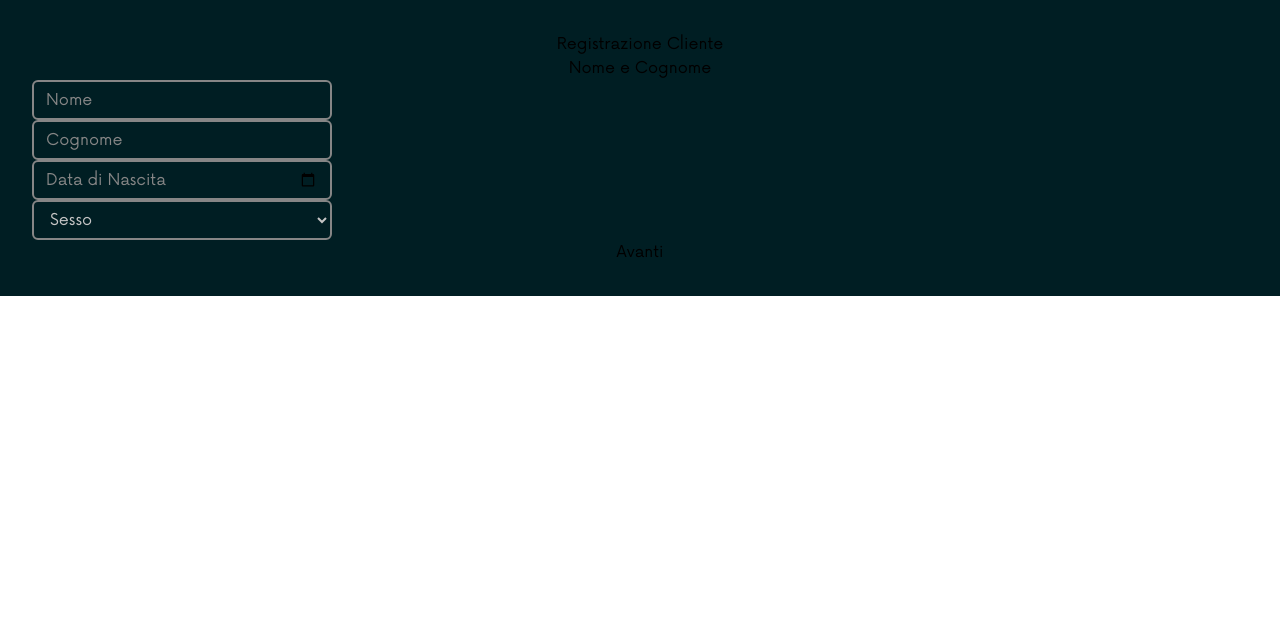
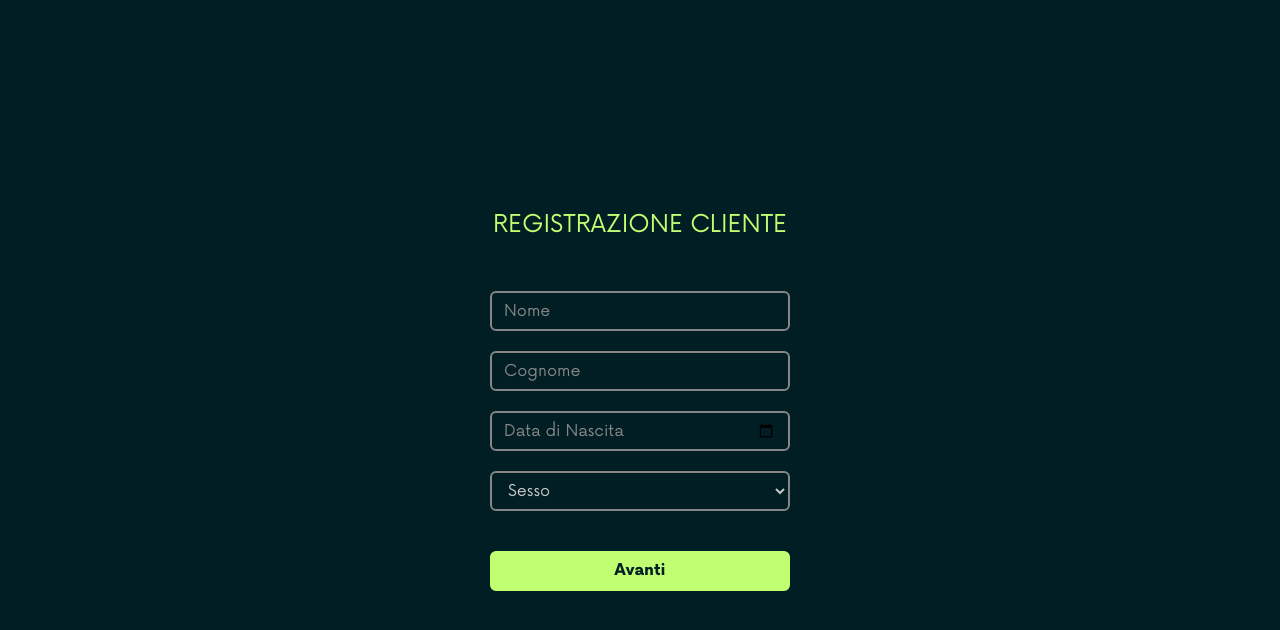
Before and after one commit to develhope/FS28-Team2-Project4, a React (Vite) app in the folder stayfit-app/: page / in a window 1280 px wide. Shown: the top 630 px of the page. Built offline with nearby package versions, Linux system fonts and the light colour scheme.

Commit message:
FormCliente styling completed

```diff
--- a/stayfit-app/src/App.css
+++ b/stayfit-app/src/App.css
@@ -2,17 +2,21 @@
 @tailwind components;
 @tailwind utilities;
 
-html, body {
+html,
+body {
+  height: 100%;
+  width: 100%;
   margin: 0;
   padding: 0;
   overflow-x: hidden;
 }
 
 #root {
+  height: 100%;
+  width: 100%;
   margin: 0;
-  padding: 2rem;
+  padding: 0;
   text-align: center;
-  background-color: #001e23;
 }
 
 .logo {
@@ -88,6 +92,20 @@ button:active.glow-button {
 }
 
 .no-scrollbar {
-  -ms-overflow-style: none;  /* IE and Edge */
-  scrollbar-width: none;     /* Firefox */
+  -ms-overflow-style: none;
+  scrollbar-width: none;
 }
+
+@layer utilities {
+  input:-webkit-autofill {
+    @apply bg-gray-800 text-gray-100 !important;
+  }
+
+  input:-webkit-autofill,
+  input:-webkit-autofill:hover,
+  input:-webkit-autofill:focus,
+  input:-webkit-autofill:active {
+    box-shadow: 0 0 0px 1000px #001e23 inset !important;
+    -webkit-text-fill-color: #c5c5c5 !important;
+  }
+}
--- a/stayfit-app/src/FormCliente.jsx
+++ b/stayfit-app/src/FormCliente.jsx
@@ -1,6 +1,7 @@
 import { useState, useCallback } from 'react';
 import Textbox from './MyComponents/Textbox.jsx';
 import { SelectBox } from './MyComponents/SelectBox.jsx';
+import Button from './MyComponents/Button.jsx';
 
 const Form = () => {
   const [step, setStep] = useState(0);
@@ -87,6 +88,9 @@ const Form = () => {
     [formData]
   );
 
+  const totalStep = 6;
+  const progress = (step / totalStep) * 100;
+
   const nextStep = () => {
     if (isStepValid(step)) {
       setStep(step + 1);
@@ -159,18 +163,14 @@ const Form = () => {
             onChange={handleChange}
             options={genderOptions}
             required
-            className="peer border-2 w-[300px] h-10 bg-transparent border-secondary-gray cursor-pointer
-  text-[#C5C5C5] pl-[12px] pr-[12px] rounded-[6px] outline-none transition-all
-  duration-300 focus:ring-secondary-green hover:border-secondary-green focus:border-secondary-green"
-          >
-          </SelectBox>
+          />
         </>
       ),
     },
     {
       label: 'Contatti',
       fields: (
-        <>
+        <div className="flex flex-col gap-5">
           <Textbox
             label="Email"
             type="email"
@@ -188,13 +188,13 @@ const Form = () => {
             value={formData.phone}
             onChange={handleChange}
           />
-        </>
+        </div>
       ),
     },
     {
       label: 'Misure',
       fields: (
-        <>
+        <div className="flex flex-col gap-5">
           <Textbox
             label="Peso (kg)"
             type="number"
@@ -213,13 +213,13 @@ const Form = () => {
             onChange={handleChange}
             required
           />
-        </>
+        </div>
       ),
     },
     {
       label: 'Allergie e Intolleranze',
       fields: (
-        <>
+        <div className="flex flex-col gap-5">
           <Textbox
             label="Allergie"
             type="text"
@@ -236,14 +236,16 @@ const Form = () => {
             value={formData.foodIntolerances}
             onChange={handleChange}
           />
-        </>
+        </div>
       ),
     },
     {
       label: 'Fitness',
       fields: (
-        <>
-          <label>Livello di Attività Fisica</label>
+        <div className="flex flex-col gap-5">
+          <label className="text-xl text-secondary-green">
+            Livello di Attività Fisica
+          </label>
           <select
             name="activityLevel"
             value={formData.activityLevel}
@@ -260,7 +262,9 @@ const Form = () => {
             <option value="veryActive">Molto Attivo</option>
           </select>
 
-          <label>Obiettivi di Fitness</label>
+          <label className="text-xl text-secondary-green">
+            Obiettivi di Fitness
+          </label>
           <select
             name="fitnessGoals"
             value={formData.fitnessGoals}
@@ -283,7 +287,9 @@ const Form = () => {
             <option value="rehabilitation">Riabilitazione</option>
           </select>
 
-          <label>Preferenze di Allenamento</label>
+          <label className="text-xl text-secondary-green">
+            Preferenze di Allenamento
+          </label>
           <select
             name="workoutPreferences"
             value={formData.workoutPreferences}
@@ -309,15 +315,15 @@ const Form = () => {
             onChange={handleChange}
             required
           />
-        </>
+        </div>
       ),
     },
     {
       label: 'Foto',
       fields: (
-        <>
-          <label>Carica una Foto</label>
-          <input
+        <div className="flex flex-col gap-5">
+          <label className="text-xl text-secondary-green">Carica una Foto</label>
+          <input className='w-[300px]'
             type="file"
             name="photo"
             accept="image/*"
@@ -325,13 +331,13 @@ const Form = () => {
             required
           />
           {formData.photo && <div>Foto Caricata: {formData.photo.name}</div>}
-        </>
+        </div>
       ),
     },
     {
       label: 'Account',
       fields: (
-        <div className="client-form">
+        <div className="flex flex-col gap-5">
           <Textbox
             label="Username"
             type="text"
@@ -359,7 +365,7 @@ const Form = () => {
             onChange={handleChange}
             required
           />
-          <label>
+          <label className="text-xl text-secondary-green">
             <input
               type="checkbox"
               checked={showPassword}
@@ -373,29 +379,38 @@ const Form = () => {
   ];
 
   return (
-    <div className="form-container">
-      <h2 className="titolo">Registrazione Cliente</h2>
+    <div className="h-screen w-screen flex flex-col justify-center items-center bg-primary-blue">
+      <h2 className="text-2xl text-secondary-green">REGISTRAZIONE CLIENTE</h2>
+      <div className="w-[300px] mb-10">
+        <div className="w-[300px] bg-[#001e23] rounded-full h-2.5">
+          <div
+            className="bg-secondary-green h-2.5 rounded-full"
+            style={{ width: `${progress}%` }}
+          ></div>
+        </div>
+      </div>
+
       <form onSubmit={handleSubmit}>
-        <div>
-          <h2>{steps[step].label}</h2>
-          {steps[step].fields}
-        </div>
-        <div>
+        <div className="flex flex-col gap-5">{steps[step].fields}</div>
+        <div className="flex flex-col mt-10 gap-5">
           {step > 0 && (
-            <button type="button" onClick={prevStep}>
-              Indietro
-            </button>
+            <Button
+              type={'button'}
+              onClick={prevStep}
+              text={'Indietro'}
+            ></Button>
           )}
           {step < steps.length - 1 && (
-            <button
-              type="button"
+            <Button
+              type={'button'}
               onClick={nextStep}
               disabled={!isStepValid(step)}
+              text={'Avanti'}
             >
               Avanti
-            </button>
+            </Button>
           )}
-          {step === steps.length - 1 && <button type="submit">Invia</button>}
+          {step === steps.length - 1 && <Button type="submit" text={'Invia'}></Button>}
         </div>
       </form>
     </div>
```
Also changed, not shown: stayfit-app/tailwind.config.js (line endings or trailing spaces).
